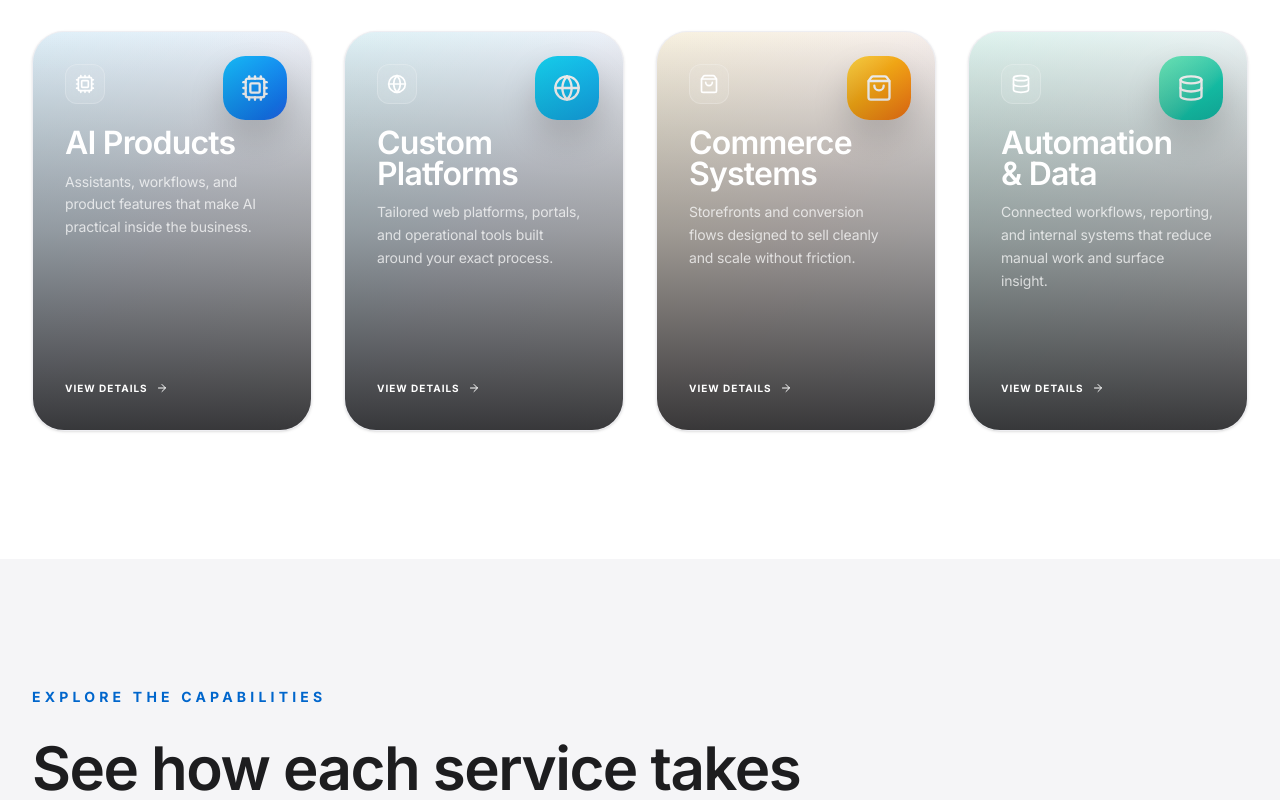
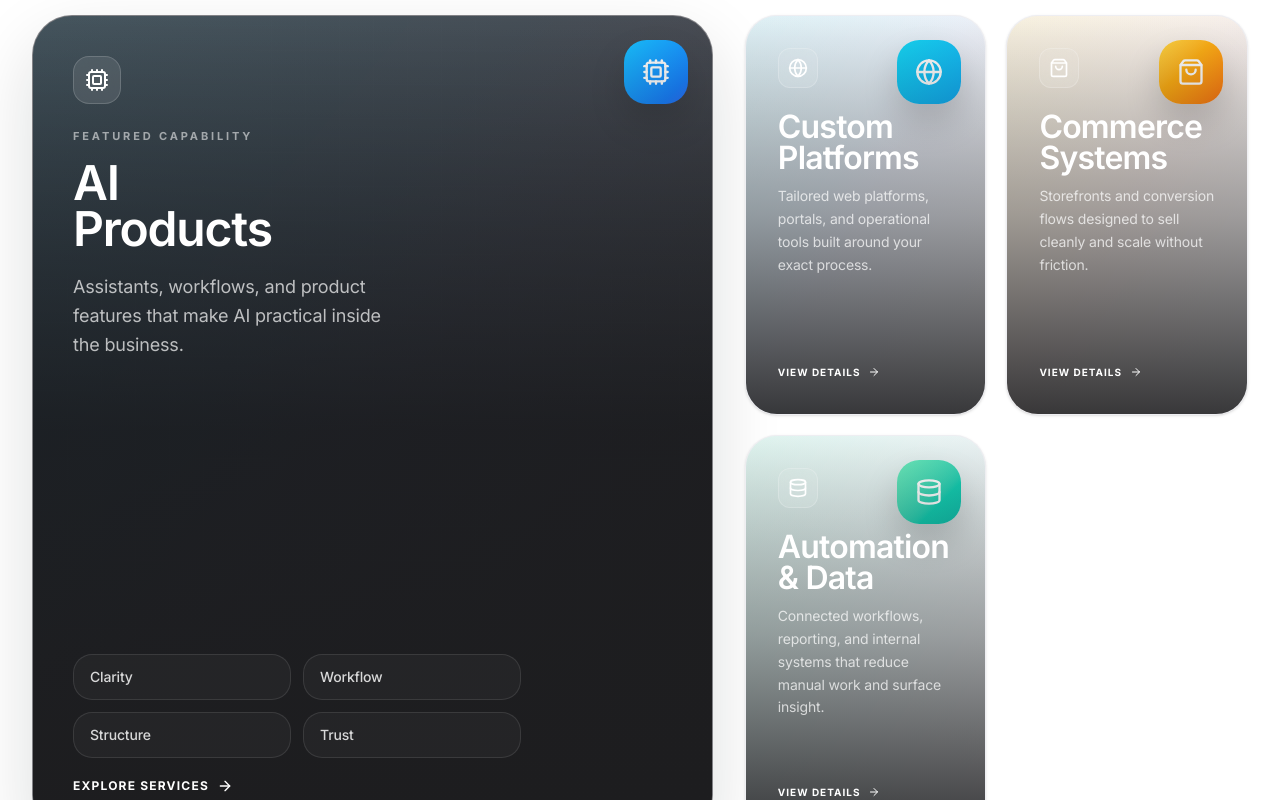
Before and after one commit to bakaltech/bakal-digital, a React (Vite) app: page / in a window 1280 px wide. Shown: the part 1760-2560 px from the top of the page. Built offline with nearby package versions, Linux system fonts and the light colour scheme.

Commit message:
Restructure homepage for clearer mobile hierarchy

```diff
--- a/src/pages/Home.tsx
+++ b/src/pages/Home.tsx
@@ -1,11 +1,10 @@
 import React from 'react';
 import { motion } from 'motion/react';
-import { ArrowRight, CheckCircle2, Cpu, Database, Globe, Shield, ChevronRight, ShoppingBag, Workflow } from 'lucide-react';
+import { ArrowRight, CheckCircle2, Cpu, Database, Globe, ChevronRight, ShoppingBag } from 'lucide-react';
 import { Link } from 'react-router-dom';
 import TechMarquee from '../components/TechMarquee';
 import { projects } from '../data/projects';
 import InteractiveHero from '../components/InteractiveHero';
-import StudioDemo from '../components/StudioDemo';
 import BrandedVisual from '../components/BrandedVisual';
 import ServicesPreview from '../components/ServicesPreview';
 
@@ -90,6 +89,41 @@ const CategoryCard: React.FC<CategoryCardProps> = ({ category, idx }) => (
   </motion.div>
 );
 
+const CapabilityLeadCard: React.FC<{ category: CategoryCardProps['category'] }> = ({ category }) => (
+  <motion.div
+    initial={{ opacity: 0, y: 24 }}
+    whileInView={{ opacity: 1, y: 0 }}
+    viewport={{ once: true }}
+    transition={{ duration: 0.8, ease: [0.16, 1, 0.3, 1] }}
+    className="relative min-h-[420px] sm:min-h-[480px] rounded-[2rem] sm:rounded-[2.5rem] overflow-hidden border border-brand-100/50 bg-ink shadow-[0_28px_70px_rgba(17,19,21,0.14)]"
+  >
+    <CategoryVisual visual={category.visual} icon={category.icon} />
+    <div className="absolute inset-0 bg-gradient-to-t from-ink via-ink/72 to-white/10" />
+    <div className="relative z-10 h-full p-6 sm:p-8 md:p-10 flex flex-col">
+      <div className="w-12 h-12 rounded-2xl bg-white/10 backdrop-blur-xl border border-white/16 flex items-center justify-center mb-6">
+        <category.icon className="w-6 h-6 text-white" />
+      </div>
+      <p className="text-[11px] font-bold uppercase tracking-[0.26em] text-white/55 mb-4">Featured Capability</p>
+      <h3 className="text-4xl sm:text-5xl font-semibold text-white tracking-tight leading-[0.95] max-w-[8ch] mb-5">{category.title}</h3>
+      <p className="text-base sm:text-lg text-white/70 leading-relaxed max-w-[28ch]">{category.description}</p>
+
+      <div className="mt-auto pt-8 flex flex-col gap-5">
+        <div className="grid grid-cols-2 gap-3 max-w-md">
+          {['Clarity', 'Workflow', 'Structure', 'Trust'].map((item) => (
+            <div key={item} className="rounded-[1.2rem] border border-white/10 bg-white/[0.03] px-4 py-3 text-sm font-medium text-white/82">
+              {item}
+            </div>
+          ))}
+        </div>
+        <Link to="/services" className="inline-flex items-center text-white text-xs font-bold uppercase tracking-widest hover:text-accent transition-colors">
+          Explore Services
+          <ArrowRight className="ml-2 w-4 h-4" />
+        </Link>
+      </div>
+    </div>
+  </motion.div>
+);
+
 const ProjectCard: React.FC<{ project: (typeof projects)[number]; idx: number }> = ({ project, idx }) => (
   <motion.div initial={{ opacity: 0, y: 40 }} whileInView={{ opacity: 1, y: 0 }} viewport={{ once: true }} transition={{ duration: 1, delay: idx * 0.1, ease: [0.16, 1, 0.3, 1] }} className="group relative flex flex-col">
     <Link to={`/portfolio/${project.id}`} className="block">
@@ -126,7 +160,7 @@ export default function Home() {
 
       <section className="py-14 sm:py-20 md:py-32 bg-paper">
         <div className="max-w-7xl mx-auto px-6 lg:px-8">
-          <div className="max-w-4xl mb-10 sm:mb-14 md:mb-24">
+          <div className="max-w-4xl mb-10 sm:mb-14 md:mb-20">
             <p className="text-xs sm:text-sm font-bold uppercase tracking-[0.28em] sm:tracking-[0.3em] text-accent mb-4 sm:mb-6">What We Build</p>
             <h2 className="text-[2rem] sm:text-4xl md:text-6xl font-semibold text-ink leading-tight tracking-tight mb-5 sm:mb-8">
               Digital products, systems, and experiences designed to move the business forward.
@@ -135,15 +169,17 @@ export default function Home() {
               We help companies launch sharper digital products, modernize customer-facing platforms, automate operational work, and create cleaner paths from interest to action.
             </p>
           </div>
-          <div className="grid sm:grid-cols-2 lg:grid-cols-4 gap-4 sm:gap-6 md:gap-8">
-            {categories.map((cat, idx) => (
+
+          <div className="grid xl:grid-cols-[1.15fr_0.85fr] gap-5 sm:gap-6 md:gap-8">
+            <CapabilityLeadCard category={categories[0]} />
+            <div className="grid sm:grid-cols-2 gap-4 sm:gap-5">
+              {categories.slice(1).map((cat, idx) => (
                 <CategoryCard key={cat.title} category={cat} idx={idx} />
               ))}
             </div>
           </div>
+        </div>
       </section>
-
-      <ServicesPreview />
 
       <TechMarquee />
 
@@ -169,19 +205,35 @@ export default function Home() {
         </div>
       </section>
 
-      <StudioDemo />
+      <ServicesPreview />
 
-      <section className="py-14 sm:py-20 md:py-32 bg-paper">
-        <div className="max-w-7xl mx-auto px-6 lg:px-8 grid lg:grid-cols-[1.05fr_1.2fr] gap-8 sm:gap-12 md:gap-16 items-start">
+      <section className="py-14 sm:py-20 md:py-32 bg-soft relative overflow-hidden">
+        <div className="absolute top-0 right-0 w-1/2 h-full bg-gradient-to-l from-accent/5 to-transparent pointer-events-none" />
+        <div className="max-w-7xl mx-auto px-6 lg:px-8 grid lg:grid-cols-[0.95fr_1.05fr] gap-8 sm:gap-12 md:gap-16 items-start relative">
           <div>
-            <p className="text-xs sm:text-sm font-semibold uppercase tracking-[0.24em] sm:tracking-widest text-accent mb-4 sm:mb-6">Trust Signals</p>
+            <p className="text-xs sm:text-sm font-semibold uppercase tracking-[0.24em] sm:tracking-widest text-accent mb-4 sm:mb-6">Trust And Delivery</p>
             <h2 className="text-[2rem] sm:text-4xl md:text-6xl font-semibold text-ink tracking-tight leading-tight mb-5 sm:mb-8">
-              Proof where we have it. Clarity where we do not.
+              Proof where we have it. Clear standards everywhere else.
             </h2>
             <p className="text-base sm:text-xl text-brand-400 leading-relaxed max-w-2xl">
-              We do not inflate results or invent client stories. When a project is public, we can show it. When it is confidential or still taking shape, we show the thinking, structure, and delivery standard behind the work instead.
+              We do not invent outcomes or hide behind vague agency language. When a project is public, we show it. When it is not, we make the thinking, structure, and delivery standard visible instead.
             </p>
+            <div className="mt-8 sm:mt-10 grid gap-4">
+              {[
+                'Strategy, UX, design, frontend, backend, and automation are treated as one system.',
+                'Lead handling, guided brief, and direct inquiry flows are real and working.',
+                'Concept studies are labeled honestly so visitors know what is demonstrative and what is live.',
+              ].map((item) => (
+                <div key={item} className="flex items-start gap-3">
+                  <div className="w-8 h-8 rounded-2xl bg-white border border-brand-100/50 flex items-center justify-center text-accent shrink-0">
+                    <CheckCircle2 className="w-4 h-4" />
                   </div>
+                  <p className="text-brand-400 leading-relaxed">{item}</p>
+                </div>
+              ))}
+            </div>
+          </div>
+
           <div className="grid md:grid-cols-2 gap-4 sm:gap-6">
             {[
               { title: 'Concept studies, clearly labeled', text: 'Portfolio pieces are marked as concept directions so expectations stay honest.' },
@@ -189,7 +241,7 @@ export default function Home() {
               { title: 'References available when appropriate', text: 'For qualified opportunities, deeper project context and additional examples can be shared directly.' },
               { title: 'Focused delivery model', text: 'Strategy, UX, design, frontend, backend, and automation are shaped as one system instead of siloed handoffs.' },
             ].map((item, idx) => (
-              <motion.div key={item.title} initial={{ opacity: 0, y: 18 }} whileInView={{ opacity: 1, y: 0 }} viewport={{ once: true }} transition={{ duration: 0.6, delay: idx * 0.08 }} className="rounded-[1.5rem] sm:rounded-[2rem] border border-brand-100/50 bg-soft p-5 sm:p-7">
+              <motion.div key={item.title} initial={{ opacity: 0, y: 18 }} whileInView={{ opacity: 1, y: 0 }} viewport={{ once: true }} transition={{ duration: 0.6, delay: idx * 0.08 }} className="rounded-[1.5rem] sm:rounded-[2rem] border border-brand-100/50 bg-white p-5 sm:p-7 shadow-sm">
                 <div className="w-11 h-11 rounded-2xl bg-white border border-brand-100/50 flex items-center justify-center text-accent mb-4">
                   <CheckCircle2 className="w-5 h-5" />
                 </div>
@@ -201,63 +253,40 @@ export default function Home() {
         </div>
       </section>
 
-      <section className="py-14 sm:py-20 md:py-32 bg-soft relative overflow-hidden">
-        <div className="absolute top-0 right-0 w-1/2 h-full bg-gradient-to-l from-accent/5 to-transparent pointer-events-none" />
-        <div className="max-w-7xl mx-auto px-6 lg:px-8 relative">
-          <div className="grid lg:grid-cols-2 gap-10 sm:gap-12 md:gap-20 items-center">
-            <motion.div initial={{ opacity: 0, x: -30 }} whileInView={{ opacity: 1, x: 0 }} viewport={{ once: true }} transition={{ duration: 1, ease: [0.16, 1, 0.3, 1] }}>
-              <p className="text-xs sm:text-sm font-bold uppercase tracking-[0.28em] sm:tracking-[0.3em] text-accent mb-6 sm:mb-8">How We Think</p>
-              <h2 className="text-[2rem] sm:text-4xl md:text-7xl font-semibold text-ink leading-[1.05] tracking-tight mb-6 sm:mb-10 serif italic">
+      <section className="py-14 sm:py-20 md:py-32 relative">
+        <div className="max-w-7xl mx-auto px-6 lg:px-8">
+          <div className="max-w-4xl mb-10 sm:mb-14 md:mb-20">
+            <p className="text-xs sm:text-sm font-bold uppercase tracking-[0.28em] sm:tracking-[0.3em] text-accent mb-4 sm:mb-6">How We Think</p>
+            <h2 className="text-[2rem] sm:text-4xl md:text-6xl font-semibold text-ink leading-tight tracking-tight mb-5 sm:mb-8">
               Good digital work is not just visible. It is operational.
             </h2>
-              <p className="text-base sm:text-xl md:text-2xl text-brand-400 leading-relaxed font-normal mb-8 sm:mb-12 max-w-xl">
-                We care about the page design, but we care just as much about the workflow behind it. The strongest sites help people decide, convert, onboard, and continue cleanly.
+            <p className="text-base sm:text-xl text-brand-400 leading-relaxed max-w-3xl">
+              The strongest websites and products do more than look premium. They help people decide, convert, onboard, and continue without friction.
             </p>
-              <div className="grid sm:grid-cols-2 gap-5 sm:gap-8">
+          </div>
+
+          <div className="grid lg:grid-cols-[0.95fr_1.05fr] gap-10 sm:gap-12 md:gap-16 items-center">
+            <motion.div initial={{ opacity: 0, scale: 0.94 }} whileInView={{ opacity: 1, scale: 1 }} viewport={{ once: true }} transition={{ duration: 1, ease: [0.16, 1, 0.3, 1] }} className="relative aspect-[5/4] rounded-[2rem] sm:rounded-[3rem] overflow-hidden shadow-2xl">
+              <BrandedVisual variant="studio" title="Systems create momentum" className="rounded-[2rem] sm:rounded-[3rem]" />
+              <div className="absolute inset-0 bg-gradient-to-t from-ink/28 via-transparent to-transparent" />
+            </motion.div>
+
+            <div className="grid md:grid-cols-2 gap-5 sm:gap-6">
               {[
-                  { title: 'AI Utility', desc: 'Useful assistants and intelligent workflows' },
-                  { title: 'Platform Clarity', desc: 'Interfaces that make complex services easier to understand' },
-                  { title: 'Automation', desc: 'Connected systems that remove repetitive work' },
-                  { title: 'Trust', desc: 'A digital presence that feels premium and credible' },
-                ].map((item) => (
-                  <div key={item.title} className="flex flex-col gap-2">
-                    <div className="flex items-center gap-3">
-                      <div className="w-1.5 h-1.5 rounded-full bg-accent" />
-                      <span className="text-lg font-semibold text-ink">{item.title}</span>
+                { title: 'AI Utility', desc: 'Useful assistants and intelligent workflows shaped around real business needs.' },
+                { title: 'Platform Clarity', desc: 'Interfaces that make complex services easier to understand and easier to trust.' },
+                { title: 'Automation', desc: 'Connected systems that remove repetitive work and improve internal flow.' },
+                { title: 'Credibility', desc: 'A stronger digital presence that feels premium and operationally sound.' },
+              ].map((item, idx) => (
+                <motion.div key={item.title} initial={{ opacity: 0, y: 20 }} whileInView={{ opacity: 1, y: 0 }} viewport={{ once: true }} transition={{ duration: 0.7, delay: idx * 0.08 }} className="rounded-[1.75rem] border border-brand-100/50 bg-soft p-6 sm:p-7">
+                  <div className="w-10 h-10 rounded-2xl bg-white border border-brand-100/50 flex items-center justify-center text-accent mb-4">
+                    <CheckCircle2 className="w-4 h-4" />
                   </div>
-                    <p className="text-brand-400 text-sm">{item.desc}</p>
-                  </div>
+                  <h3 className="text-2xl font-semibold text-ink tracking-tight mb-3">{item.title}</h3>
+                  <p className="text-brand-400 leading-relaxed">{item.desc}</p>
+                </motion.div>
               ))}
             </div>
-            </motion.div>
-            <motion.div initial={{ opacity: 0, scale: 0.9 }} whileInView={{ opacity: 1, scale: 1 }} viewport={{ once: true }} transition={{ duration: 1.2, ease: [0.16, 1, 0.3, 1] }} className="relative aspect-[5/4] md:aspect-square rounded-[2rem] sm:rounded-[3rem] overflow-hidden shadow-2xl group">
-              <BrandedVisual variant="studio" title="Systems create momentum" className="rounded-[2rem] sm:rounded-[3rem]" />
-              <div className="absolute inset-0 bg-ink/10 group-hover:bg-ink/0 transition-colors duration-700" />
-              <div className="absolute top-5 right-5 sm:top-12 sm:right-12 w-20 h-20 sm:w-32 sm:h-32 rounded-full bg-white/10 backdrop-blur-xl border border-white/20 flex items-center justify-center p-4 sm:p-6 text-center">
-                <p className="text-[8px] sm:text-[10px] font-bold text-white uppercase tracking-widest leading-tight">Systems Create Momentum</p>
-              </div>
-            </motion.div>
-          </div>
-        </div>
-      </section>
-
-      <section className="py-14 sm:py-20 md:py-32 relative">
-        <div className="max-w-7xl mx-auto px-6 lg:px-8">
-          <div className="grid md:grid-cols-3 gap-10 sm:gap-12 md:gap-20">
-            {[
-              { icon: Workflow, title: 'Smarter Operations', desc: 'We design the flows behind the interface so intake, handoff, reporting, and internal execution feel cleaner.' },
-              { icon: Globe, title: 'Stronger Digital Products', desc: 'From public websites to client-facing platforms, we build experiences that explain the offer and support growth.' },
-              { icon: Shield, title: 'More Credible Presence', desc: 'Premium design, tighter structure, and better systems help the business feel more established at every touchpoint.' },
-            ].map((prop, idx) => (
-              <motion.div key={prop.title} initial={{ opacity: 0, y: 30 }} whileInView={{ opacity: 1, y: 0 }} viewport={{ once: true }} transition={{ duration: 0.8, delay: idx * 0.15, ease: [0.16, 1, 0.3, 1] }} className="flex flex-col group">
-                <div className="w-16 h-16 sm:w-20 sm:h-20 rounded-3xl bg-soft flex items-center justify-center mb-6 sm:mb-10 border border-brand-100/50 group-hover:bg-ink group-hover:text-white transition-all duration-500 group-hover:-translate-y-2 group-hover:shadow-xl">
-                  <prop.icon className="w-8 h-8 sm:w-10 sm:h-10 text-accent group-hover:text-white transition-colors duration-500" />
-                </div>
-                <h3 className="text-2xl sm:text-3xl font-semibold text-ink mb-4 sm:mb-6 tracking-tight group-hover:text-accent transition-colors duration-500">{prop.title}</h3>
-                <p className="text-base sm:text-lg text-brand-400 leading-relaxed font-normal">{prop.desc}</p>
-                <div className="mt-6 sm:mt-8 h-[1px] w-12 bg-brand-100 group-hover:w-full transition-all duration-700" />
-              </motion.div>
-            ))}
           </div>
         </div>
       </section>
```
Lines whose indentation alone changed are shown as unchanged.
